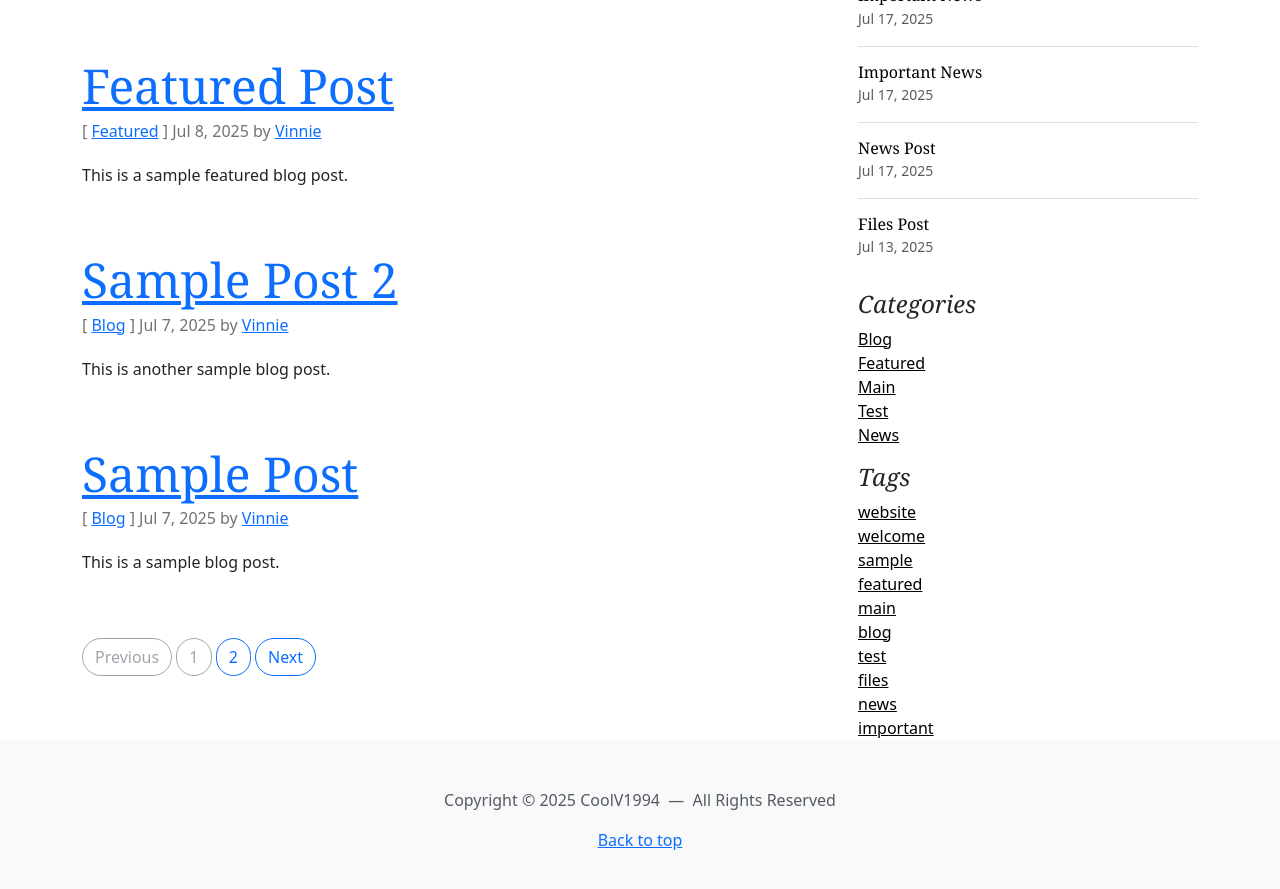
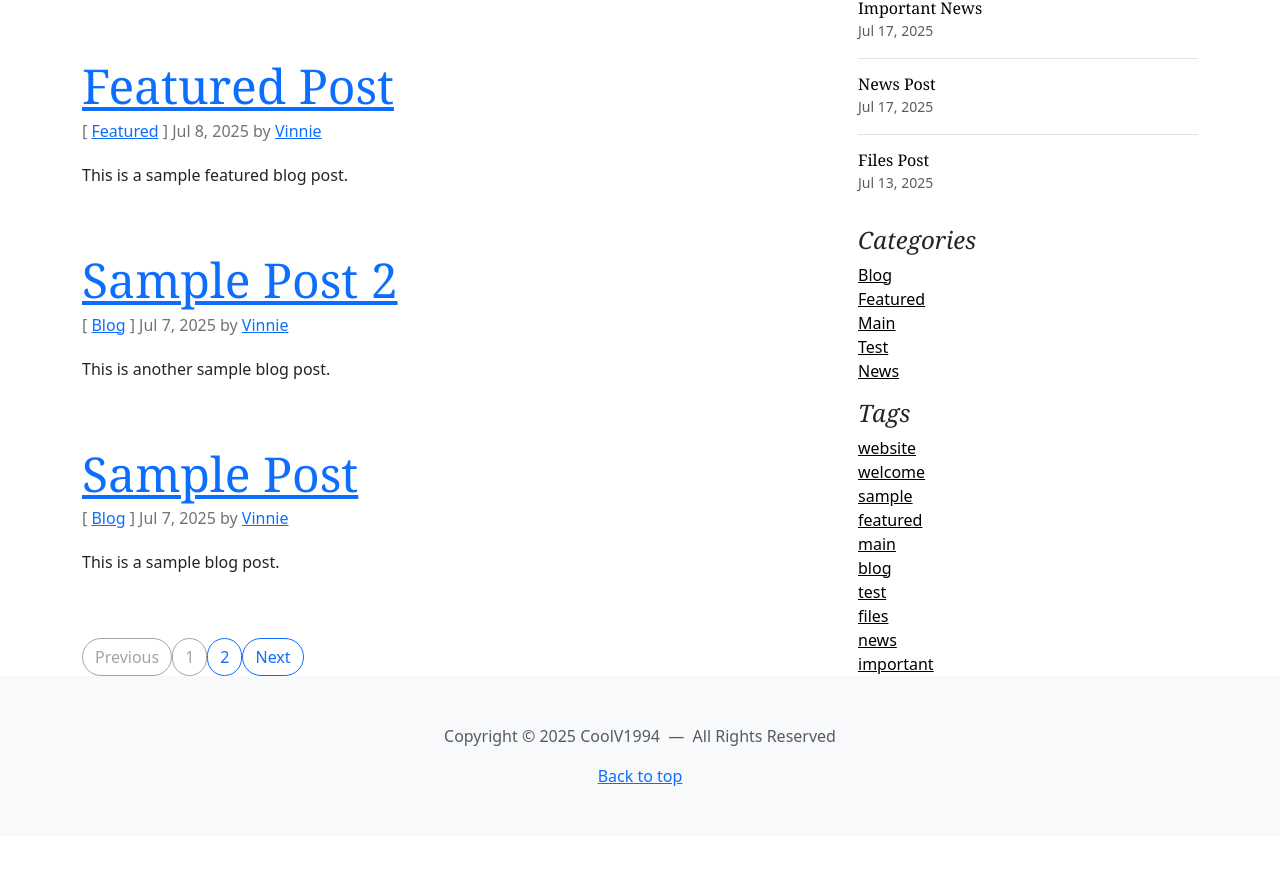
Before and after one commit to CoolV1994/Template-Bootstrap-5, a Jekyll site: the page built from index.html, in a window 1280 px wide and 900 px high, scrolled down 2898 px. Shown: the top 889 px of the window. Built offline with Jekyll 4.4.1, drawn with Linux system fonts in a browser that asks for light colours; the list of posts is cut into pages by our own code; after the commit the page ends 3734 px from its top, so only the background shows below that.

Commit message:
Update index.html

```diff
--- a/index.html
+++ b/index.html
@@ -42,29 +42,7 @@
 <!-- End Posts -->
 
 		<!-- Start Paginator -->
-		<nav class="blog-pagination" aria-label="Pagination">
-{% if paginator.previous_page %}
-			<a class="btn btn-outline-primary rounded-pill" href="{{ paginator.previous_page_path | relative_url }}">Previous</a>
-{% else %}
-			<a class="btn btn-outline-secondary rounded-pill disabled" aria-disabled="true">Previous</a>
-{% endif %}
-
-{% for page in (1..paginator.total_pages) %}
-{% if page == paginator.page %}
-			<a class="btn btn-outline-secondary rounded-pill disabled" aria-disabled="true">{{ page }}</a>
-{% elsif page == 1 %}
-			<a class="btn btn-outline-primary rounded-pill" href="{{ site.paginate_path | relative_url | replace: 'page/:num/', '' }}">{{ page }}</a>
-{% else %}
-			<a class="btn btn-outline-primary rounded-pill" href="{{ site.paginate_path | relative_url | replace: ':num', page }}">{{ page }}</a>
-{% endif %}
-{% endfor %}
-
-{% if paginator.next_page %}
-			<a class="btn btn-outline-primary rounded-pill" href="{{ paginator.next_page_path | relative_url }}">Next</a>
-{% else %}
-			<a class="btn btn-outline-secondary rounded-pill disabled" aria-disabled="true">Next</a>
-{% endif %}
-		</nav>
+{% include pagination.html %}
 		<!-- End Paginator -->
 
 	</div><!-- /#blog-posts -->
```
